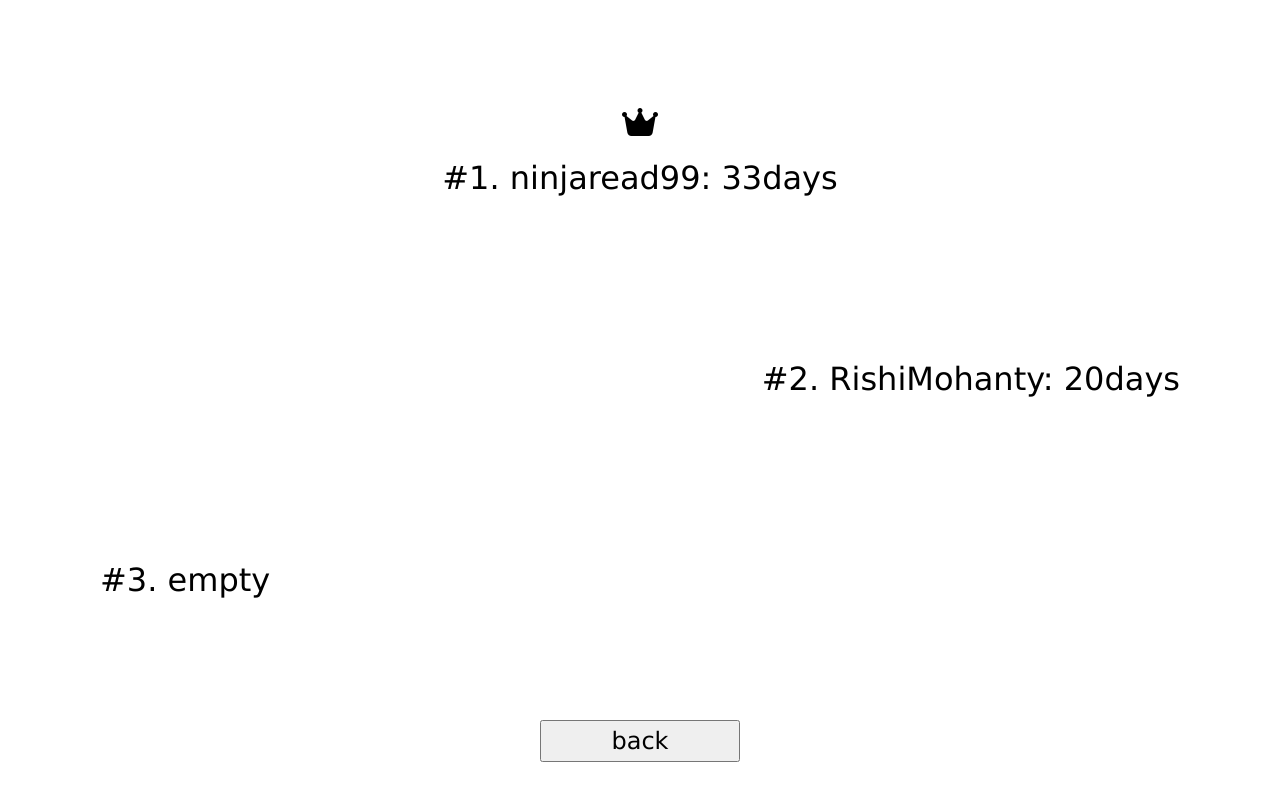
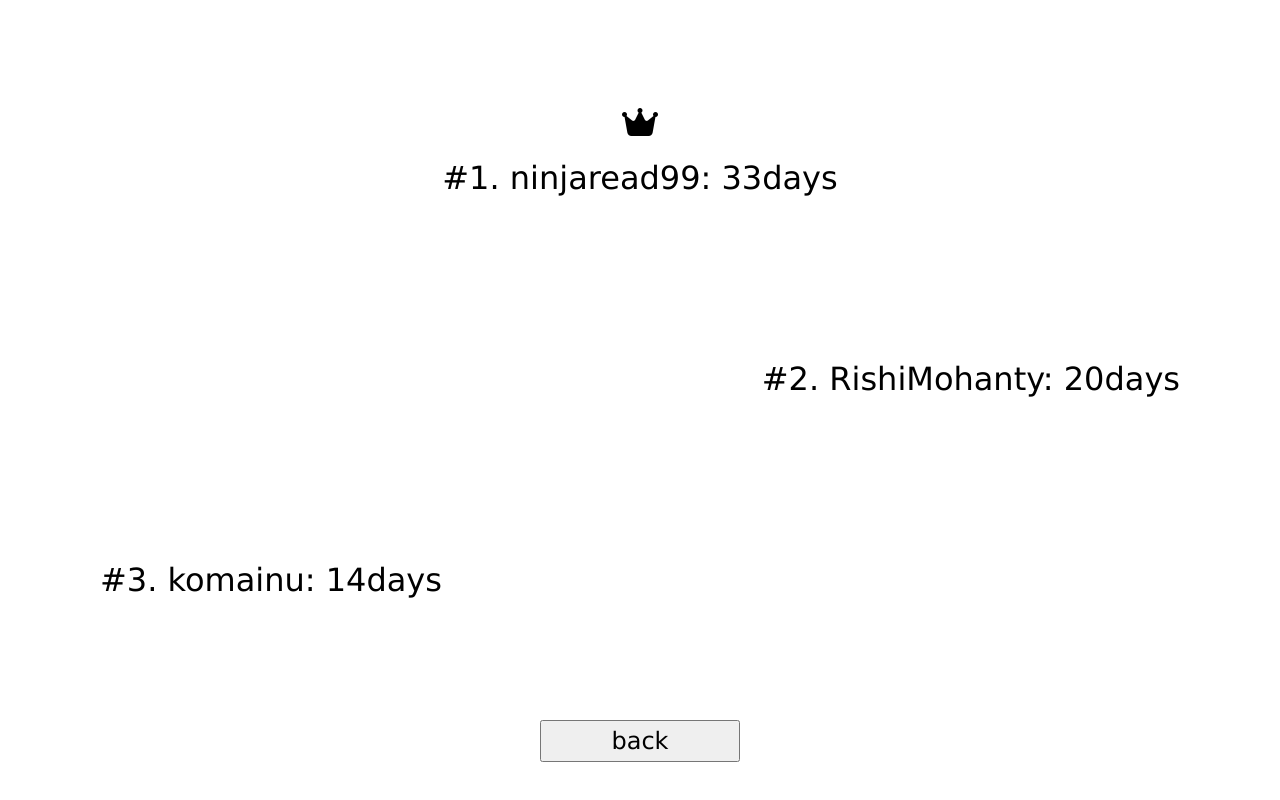
Before and after one commit to potojs/Survive2D, a website: page public/leaderboard.html in a window 1280 px wide. Drawn offline with Linux system fonts and the light colour scheme.

Commit message:
added komainu to the leaderboard

```diff
--- a/public/leaderboard.html
+++ b/public/leaderboard.html
@@ -24,7 +24,7 @@
                 <p>#2. RishiMohanty: 20days</p>
             </li>
             <li class="rank rank-3">
-                <p>#3. empty</p>
+                <p>#3. komainu: 14days</p>
             </li>
         </ul>
         <button class="back-btn"><a href="./index.html">back</a></button>
```
